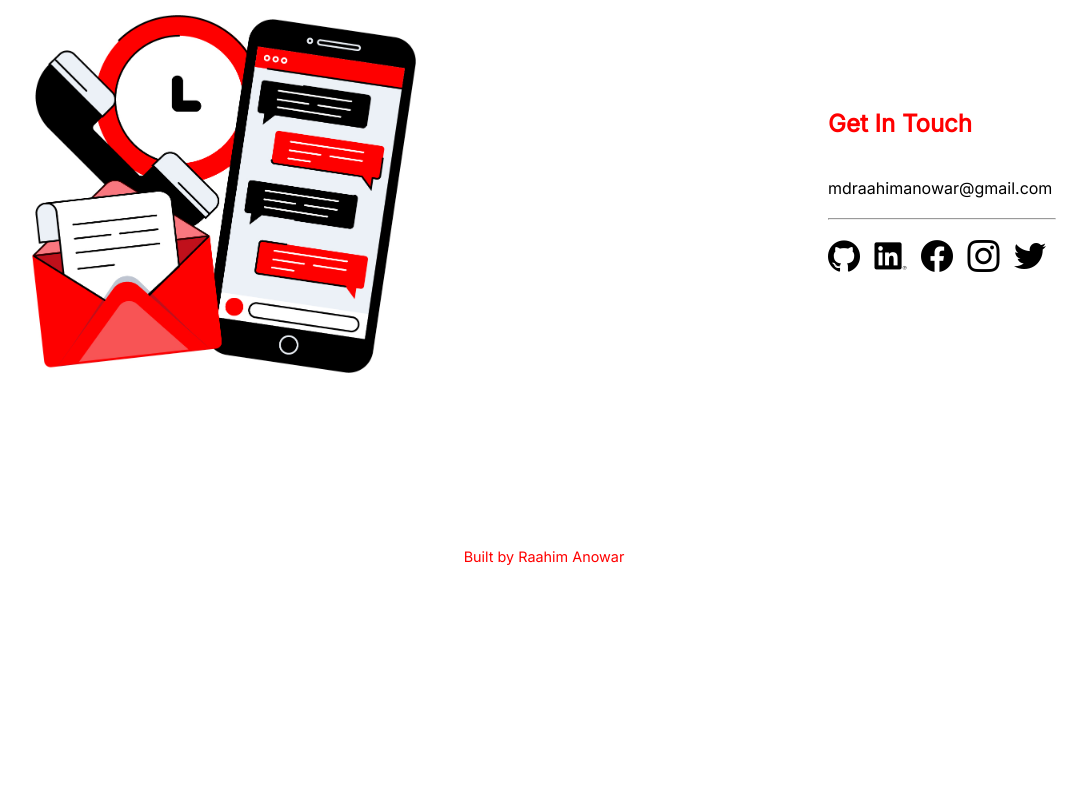
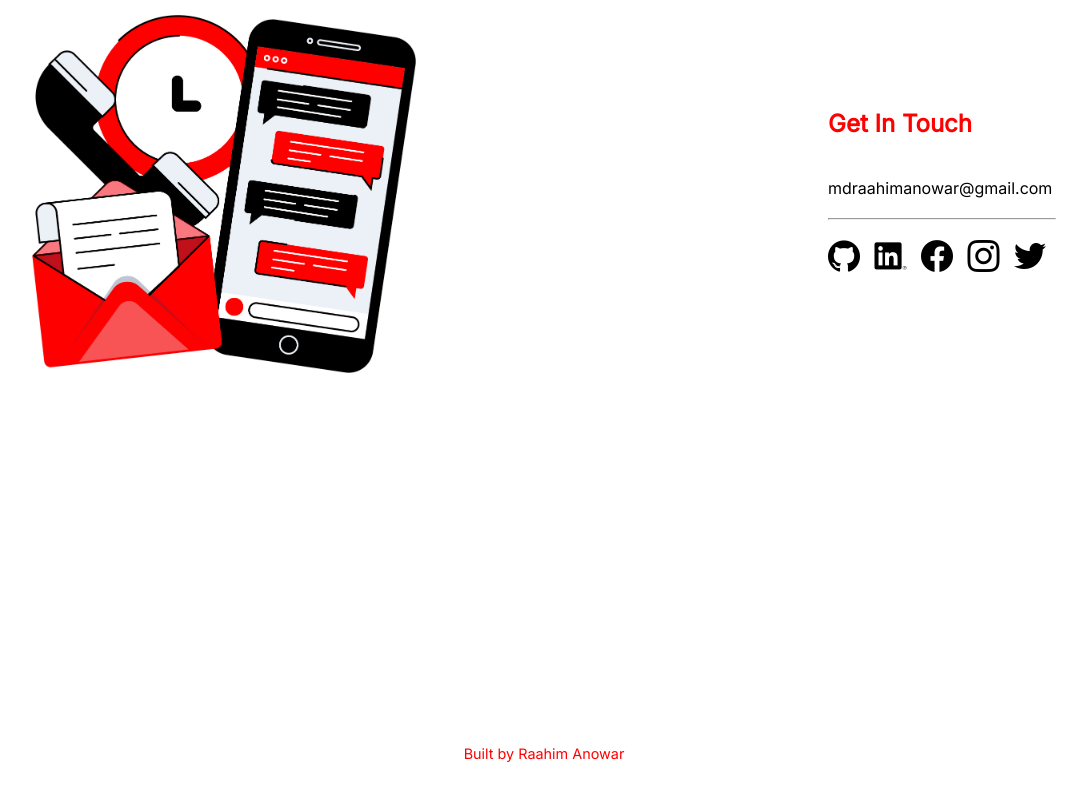
Before and after one commit to raahimanowar/my-first-portfolio-website, a plain HTML site: page index.html in a window 1280 px wide. Shown: the part 2046-2846 px from the top of the page, without its empty margins (96-1183 px from the left). Before the commit the page ends 2656 px from the top, so only its background shows below. Drawn offline with nearby package versions, Linux system fonts and the light colour scheme.

Commit message:
Update style.css

```diff
--- a/style.css
+++ b/style.css
@@ -126,6 +126,7 @@
 footer{
     display: block;
     height: 12vh;
+    line-height: 12vh;
     color: red;
     background-color: white;
     font-size: 0.9em;
```
